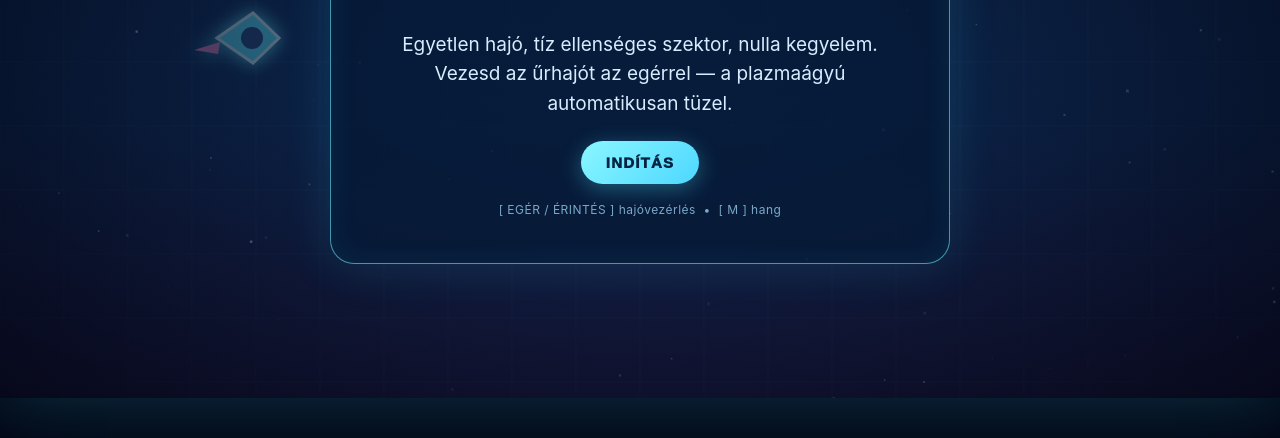
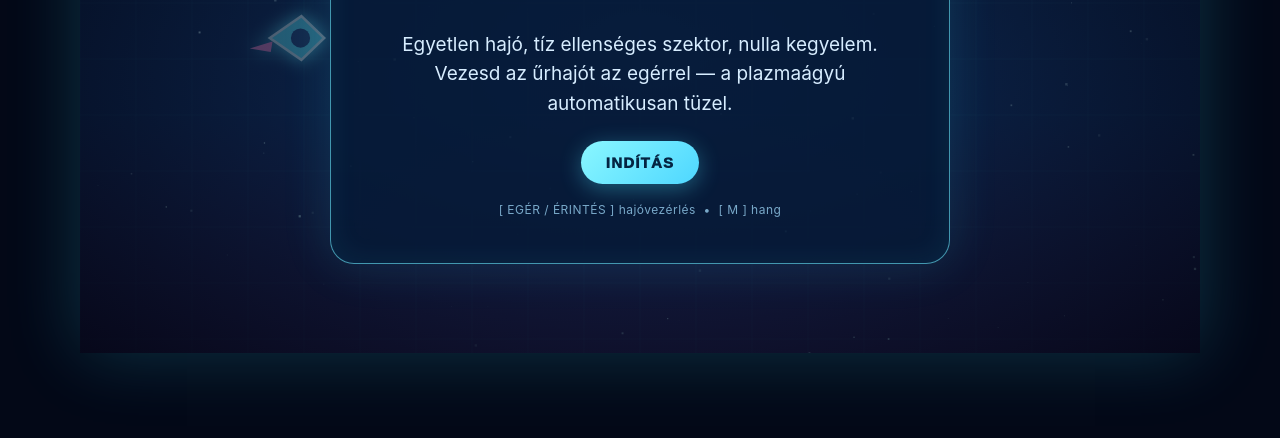
Before and after one commit to deaworn/starhopper, a plain HTML site: page index.html in a window 1280 px wide. Shown: the part 362-800 px from the top of the page. Drawn offline with Linux system fonts and the light colour scheme.

Commit message:
Fix: playfield fits the screen height (landscape phones cut off the bottom)
Made-by: deaworn

```diff
--- a/index.html
+++ b/index.html
@@ -7,8 +7,9 @@
   <style>
     :root { color-scheme: dark; }
     * { box-sizing: border-box; }
-    body { margin:0; min-height:100vh; display:grid; place-items:center; overflow:hidden; background:#030817; font-family:Inter,system-ui,Arial,sans-serif; color:#effcff; }
-    #shell { width:min(100vw,1120px); aspect-ratio:16/9; position:relative; background:#07152d; overflow:hidden; box-shadow:0 0 70px #35dfff33, inset 0 0 40px #000; }
+    body { margin:0; min-height:100vh; min-height:100dvh; display:grid; place-items:center; overflow:hidden; background:#030817; font-family:Inter,system-ui,Arial,sans-serif; color:#effcff; }
+    /* fits the screen both ways: never wider than 16:9 of the visible height (landscape phones cropped the bottom) */
+    #shell { width:min(100vw,1120px,calc(100vh * 16 / 9)); width:min(100vw,1120px,calc(100dvh * 16 / 9)); aspect-ratio:16/9; position:relative; background:#07152d; overflow:hidden; box-shadow:0 0 70px #35dfff33, inset 0 0 40px #000; }
     canvas { display:block; width:100%; height:100%; cursor:crosshair; touch-action:manipulation; }
     #hud { pointer-events:none; position:absolute; inset:0; padding:clamp(12px,2.1vw,25px); display:grid; grid-template-columns:1fr auto 1fr; align-items:start; text-shadow:0 2px 8px #000; }
     .card { background:#071a35bb; border:1px solid #53e9ff88; border-radius:12px; padding:8px 13px; box-shadow:inset 0 0 14px #38d8ff16; }
@@ -37,7 +38,6 @@
     .small { margin-top:18px; color:#79a9c9; font-size:12px; letter-spacing:.04em; }
     #toast { pointer-events:none; position:absolute; top:28%; left:50%; transform:translate(-50%,-50%); font-weight:1000; letter-spacing:.2em; font-size:clamp(18px,3.2vw,38px); text-align:center; color:#fff; opacity:0; transition:opacity .2s; text-shadow:0 0 16px #5cf0ff, 0 3px 4px #000; }
     #toast span { display:block; font-size:.45em; color:#8eeeff; margin-top:.55em; letter-spacing:.14em; }
-    @media (max-aspect-ratio: 16/9) { #shell { width:100vw; } }
   </style>
 </head>
 <body>
```
Also changed, not shown: 1 other file.
